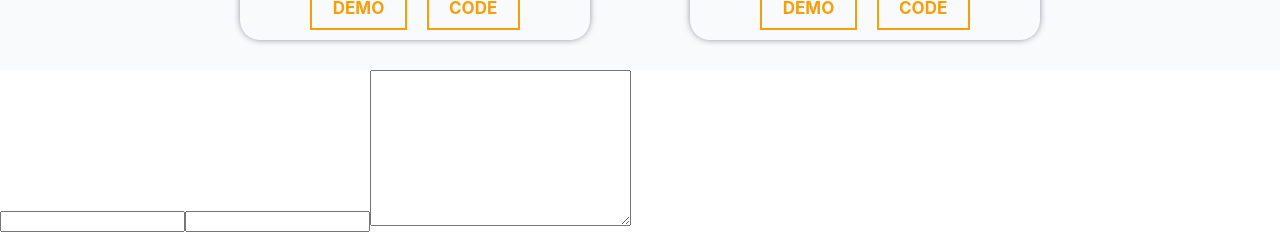
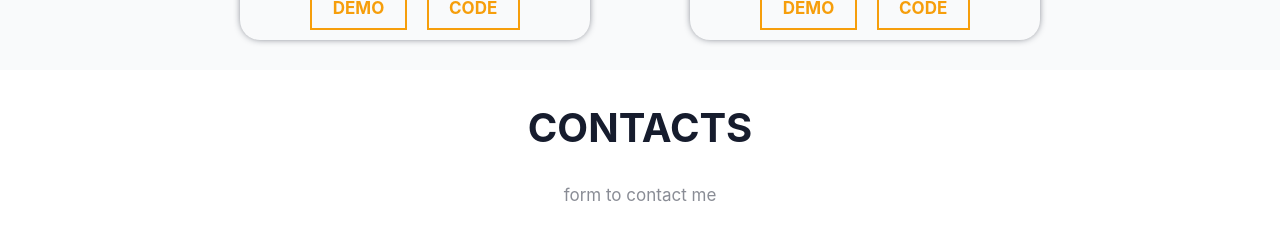
Before and after one commit to ArtemYanchenko/portfolio, a React (Create React App) app: page / in a window 1280 px wide. Shown: the part 2551-2797 px from the top of the page. Built offline with nearby package versions, Linux system fonts and the light colour scheme; a web font is replaced by a local one.

Commit message:
add contacts block

```diff
--- a/src/contacts/contacts.module.css
+++ b/src/contacts/contacts.module.css
@@ -0,0 +1,33 @@
+.contacts {
+    background-color: var(--bg-color);
+    display: flex;
+    justify-content: center;
+    align-items: center;
+}
+
+.contactsContainer {
+    width: 70%;
+    margin: 0 auto;
+    display: flex;
+    flex-direction: column;
+    justify-content: space-around;
+    align-items: center;
+}
+
+
+.form{
+    display: flex;
+    flex-direction: column;
+    justify-content: center;
+}
+
+.form input {
+    background: rgba(51,51,51,.5);
+    border: none;
+    border-radius: 0;
+    box-shadow: none;
+    color: #fff;
+    height: 30px;
+    padding: 6px 15px;
+    width: 80%;
+}
--- a/src/contacts/contacts.tsx
+++ b/src/contacts/contacts.tsx
@@ -1,13 +1,71 @@
 import React from 'react';
+import {Title} from '../common/components/title/title';
+import style from './contacts.module.css'
+import axios from 'axios';
+import {SubmitHandler, useForm} from 'react-hook-form';
+import {toast} from 'react-toastify';
+
+type FormDataType = {
+    name: string;
+    email: string;
+    message: string;
+};
 
 export const Contacts = () => {
+    const {
+        register,
+        handleSubmit,
+        formState: { errors },
+        reset,
+    } = useForm<FormDataType>({ mode: "onTouched" });
+
+    const onSubmit: SubmitHandler<FormDataType> = (data) => {
+        axios
+            .post("https://node-js-gmail.vercel.app/sendMessage", data)
+            .then(() => {
+                toast.success("Thank you for your letter!");
+            })
+            .catch(() => {
+                toast.error("Sorry, there's been an error");
+            });
+        reset();
+    };
+
     return (
-        <div>
-            <form action="">
-                <input type="text"/>
-                <input type="text"/>
-                <textarea name="" id="" cols={30} rows={10}></textarea>
-            </form>
+        <div id="contacts" className={style.contacts}>
+            <div className={style.contactsContainer}>
+                <Title title={'contacts'} subTitle={'form to contact me'}/>
+                <form className={style.form} onSubmit={handleSubmit(onSubmit)}>
+                    <input
+                        placeholder={"full name"}
+                        {...register("name", {
+                            required: "Name is require field!",
+                        })}
+                    />
+                    {errors.name && <div className={style.errors}>{errors.name.message}</div>}
+                    <input
+                        placeholder={"e-mail"}
+                        {...register("email", {
+                            required: "Email is require field!",
+                            pattern: {
+                                value: /^[A-Z0-9._%+-]+@[A-Z0-9.-]+\.[A-Z]{2,4}$/i,
+                                message: "Invalid email address",
+                            },
+                        })}
+                    />
+                    {errors.email && <div className={style.errors}>{errors.email.message}</div>}
+                    <textarea
+                        placeholder={"your message"}
+                        {...register("message", {
+                            required: "Message is require field",
+                        })}
+                    />
+                    {errors.message && <div className={style.errors}>{errors.message.message}</div>}
+                    <button type={"submit"} className={style.buttonSend}>
+                        Send
+                    </button>
+                </form>
+            </div>
         </div>
     );
 };
--- a/src/header/Header.tsx
+++ b/src/header/header.tsx
@@ -1,5 +1,5 @@
 import React, {useEffect, useState} from 'react';
-import style from './Header.module.css'
+import style from './header.module.css'
 import {Nav} from '../nav/nav';
 import {ToggleDarkMode} from '../common/components/toggle-dark-mode/toggle-dark-mode';
 
--- a/src/index.tsx
+++ b/src/index.tsx
@@ -1,7 +1,7 @@
 import React from 'react';
 import ReactDOM from 'react-dom/client';
 import './index.css';
-import App from './App';
+import {App} from './app';
 import reportWebVitals from './reportWebVitals';
 import {BrowserRouter} from 'react-router-dom';
 
--- a/src/skills/Skills.tsx
+++ b/src/skills/skills.tsx
@@ -1,6 +1,6 @@
 import React from 'react';
-import style from './Skills.module.css'
-import Skill from './skill/Skill';
+import style from './skills.module.css'
+import {Skill} from './skill/skill';
 import {ReactLogo} from '../common/image/icons/icons-skills/reactLogo';
 import {ReduxLogo} from '../common/image/icons/icons-skills/reduxLogo';
 import {JavascriptLogo} from '../common/image/icons/icons-skills/javascriptLogo';
```
Also changed, not shown: src/app.tsx (renamed from src/App.tsx, +4 -6 lines), src/skills/skill/skill.tsx (renamed from src/skills/skill/Skill.tsx, +3 -5 lines), src/app.module.css (renamed from src/App.module.css), src/header/header.module.css (renamed from src/header/Header.module.css), src/skills/skill/skill.module.css (renamed from src/skills/skill/Skill.module.css), src/skills/skills.module.css (renamed from src/skills/Skills.module.css), 1 other file (tests, documents, lock files or other folders).
